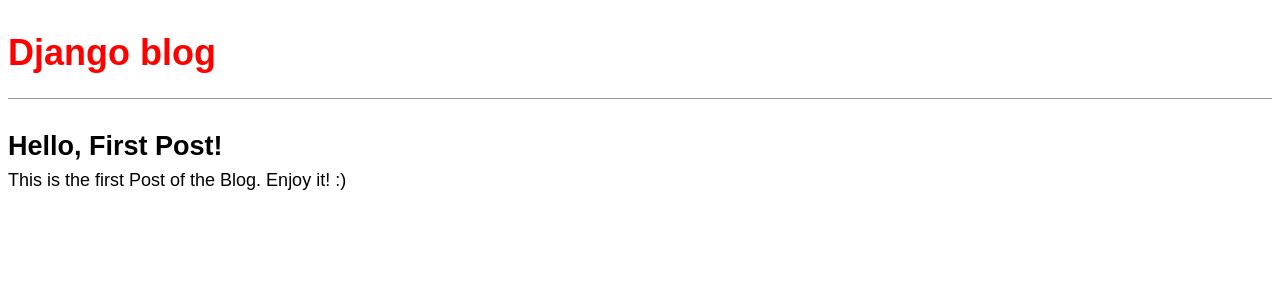
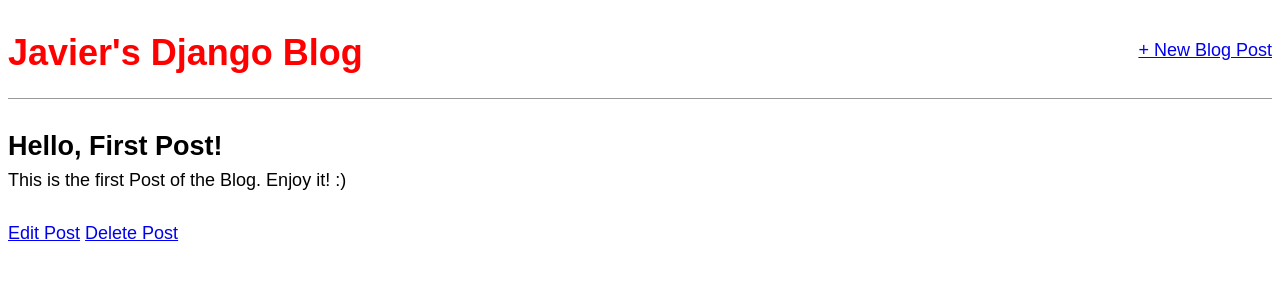
Before and after one commit to javarmas/Blog-Python-Django-, a Django app: page /post/1/ in a window 1280 px wide. Shown: the top 300 px of the page. Run offline with Django 4.2, Linux system fonts and the light colour scheme; data comes from the database, SQL or seed files in the repository; both versions use the stored data as it was after the commit.

Commit message:
Added forms for create, update and delete blog posts

```diff
--- a/blog_project/blog/models.py
+++ b/blog_project/blog/models.py
@@ -1,5 +1,6 @@
 from django.contrib.auth.models import User
 from django.db import models
+from django.urls import reverse  # Reverse allows to reference an object by its URL template name
 
 # Create your models here.
 
@@ -9,5 +10,11 @@
     author = models.ForeignKey(User, on_delete=models.CASCADE)
     body = models.TextField()
 
-    def __str__(self):
+    def __str__(self):  # You should add __str__() and get_absolute_url() method to each model you write.
         return self.title
+
+    def get_absolute_url(self):  # It sets a canonical URL for an object so even if the structure of your URLs changes,
+        # the reference to the specified object is the same.
+        return reverse('post_detail', args=[str(self.id)])  # Allows to reference post_detail. So we’re telling Django
+        # that the ultimate location of a Post entry is its post_detail view which is posts/<int:pk>/ (This means, after
+        # creating a post, the page will redirect you to the specific template of the post created).
--- a/blog_project/blog/urls.py
+++ b/blog_project/blog/urls.py
@@ -1,8 +1,12 @@
 # blog/urls.py
 from django.urls import path
-from .views import BlogListView, BlogDetailView
+
+from .views import BlogListView, BlogDetailView, BlogCreateView, BlogUpdateView, BlogDeleteView
 
 urlpatterns = [
     path('', BlogListView.as_view(), name='home'),
-    path('post/<str:pk>/', BlogDetailView.as_view(), name='post_detail'),
+    path('post/<int:pk>/', BlogDetailView.as_view(), name='post_detail'),
+    path('post/new/', BlogCreateView.as_view(), name='post_new'),
+    path('post/<int:pk>/edit/', BlogUpdateView.as_view(), name='post_edit'),
+    path('post/<int:pk>/delete/', BlogDeleteView.as_view(), name='post_delete'),
 ]
--- a/blog_project/blog/views.py
+++ b/blog_project/blog/views.py
@@ -1,9 +1,8 @@
+from django.views.generic import ListView, DetailView
+from django.views.generic.edit import CreateView, UpdateView, DeleteView
+from django.urls import reverse_lazy
 
-from django.shortcuts import render
-from django.views.generic import ListView, DetailView
 from .models import Post
-
-# Create your views here.
 
 
 class BlogListView(ListView):
@@ -13,4 +12,24 @@
 
 class BlogDetailView(DetailView):
     model = Post
-    template_name = 'post_detail.html'
+    template_name = 'post_detail.html'  # The name of the template that is on urls file
+
+
+class BlogCreateView(CreateView):
+    model = Post
+    template_name = 'post_new.html'  # The name of the template that is on urls file
+    fields = '__all__'
+
+
+class BlogUpdateView(UpdateView):
+    model = Post
+    template_name = 'post_edit.html'
+    fields = ['title', 'body']  # We list the specific fields to be edited instead of using __all__ because we assume
+    # that the author of the post will be the same, so we just want to edit the title and the body.
+
+
+class BlogDeleteView(DeleteView):
+    model = Post
+    template_name = 'post_delete.html'
+    success_url = reverse_lazy('home')  # reverse_lazy won't execute the URL redirect until the view has finished
+    # deleting the blog post
--- a/blog_project/templates/base.html
+++ b/blog_project/templates/base.html
@@ -2,18 +2,25 @@
 {% load static %}
 <html>
     <head>
-    <title>Django blog</title>
+        <title>Javier's Django Blog</title>
+        <link href="https://fonts.googleapis.com/css?family=Source+Sans+Pro:400" srel="stylesheet">
+        <link href="{% static 'css/base.css' %}" rel="stylesheet"> <!--- References the base.css file --->
     </head>
+
     <body>
-        <header>
-            <h1><a href="{% url 'home' %}">Django blog</a></h1>
-            <link href="https://fonts.googleapis.com/css?family=Source+Sans+Pro:400" srel="stylesheet">
-            <link href="{% static 'css/base.css' %}" rel="stylesheet"> <!--- References the base.css file --->
-        </header>
         <div>
+            <header>
+                <div class="nav-left">
+                    <h1><a href="{% url 'home' %}">Javier's Django Blog</a></h1>
+                </div>
+                <div class="nav-right">
+                    <a href="{% url 'post_new' %}">+ New Blog Post</a>
+                </div>
+            </header>
+
             {% block content %}
+            {% endblock content %}
 
-            {% endblock content %}
         </div>
     </body>
 </html>
--- a/blog_project/templates/home.html
+++ b/blog_project/templates/home.html
@@ -1,12 +1,13 @@
 <!-- templates/home.html -->
 
 {% extends 'base.html' %}
+
 {% block content %}
 
-    {% for post in object_list %}
+    {% for post in object_list reversed %}
     <div class="post-entry">
         <h2><a href="{% url 'post_detail' post.pk %}">{{ post.title }}</a></h2>
-        <p>{{ post.body }}</p>
+        <p>{{ post.body|truncatewords:5}}</p>
     </div>
     {% endfor %}
 
--- a/blog_project/templates/post_detail.html
+++ b/blog_project/templates/post_detail.html
@@ -9,4 +9,8 @@
         you want to rename the context object, you have to use context_object_name in your view--->
         <p>{{ post.body }}</p>
     </div>
+
+    <a href="{% url 'post_edit' post.pk %}">Edit Post</a> <!--- The target name of the URL is post_edit, and we pass the
+    parameter post.pk--->
+    <a href="{% url 'post_delete' post.pk %}">Delete Post</a>
 {% endblock content %}
```
Also changed, not shown: blog_project/blog/tests.py (+26 -0 lines), blog_project/templates/post_delete.html (added, +11 -0 lines), blog_project/templates/post_edit.html (added, +11 -0 lines), blog_project/templates/post_new.html (added, +13 -0 lines), blog_project/db.sqlite3.
